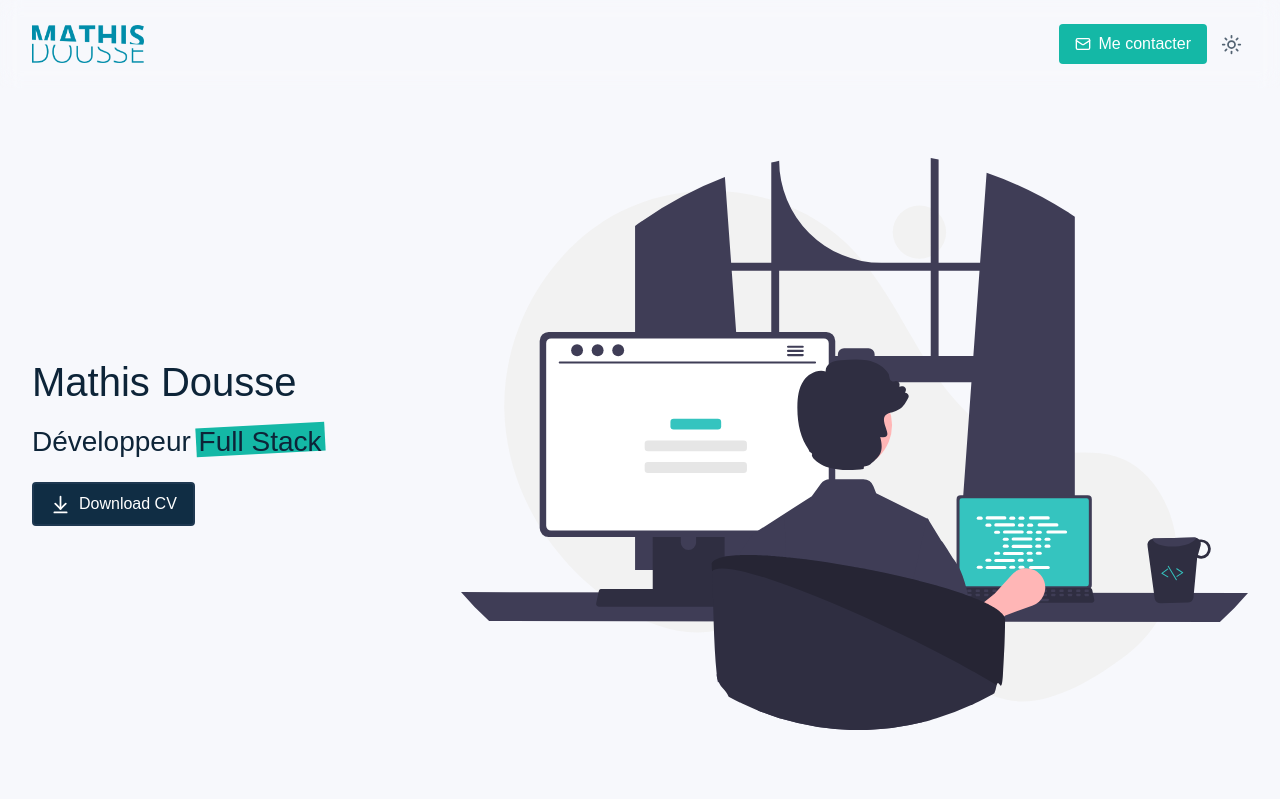
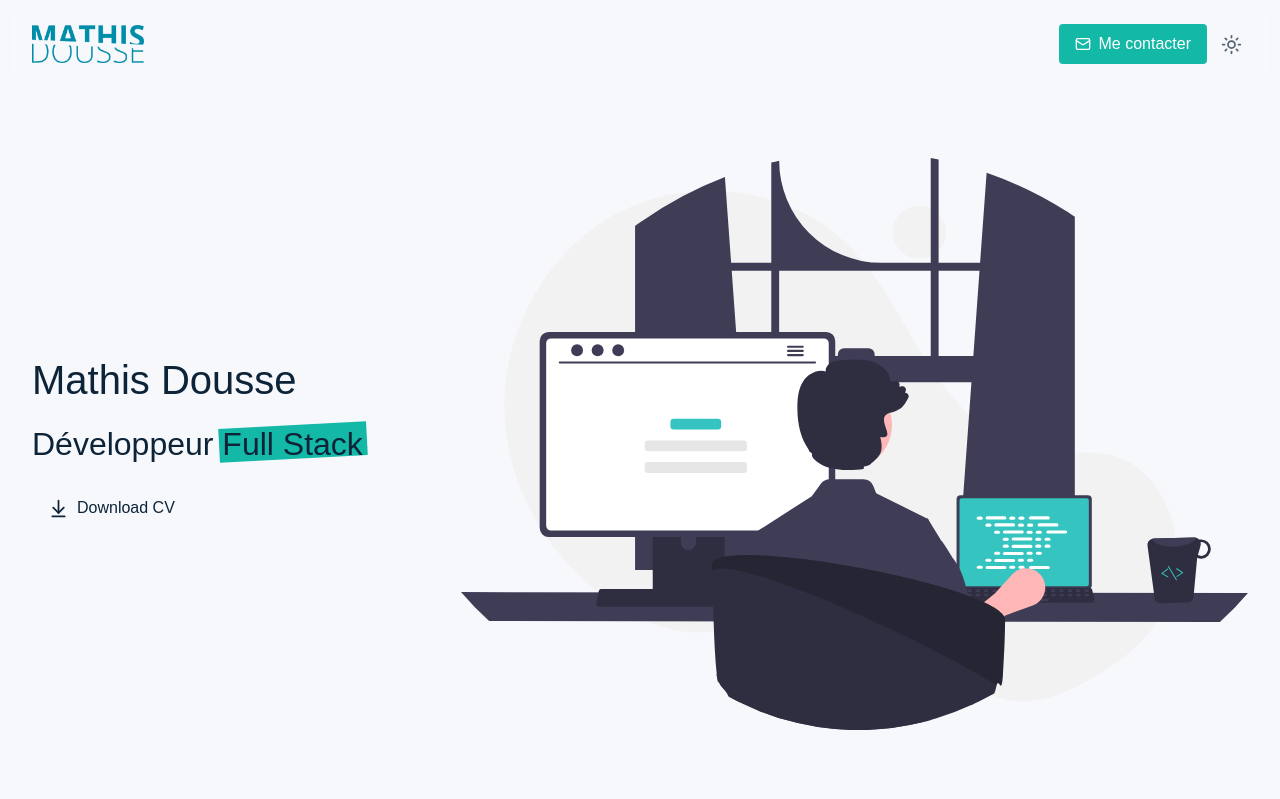
Before and after one commit to FeckNeck/mathisdousse.fr, a Vue app: page / in a window 1280 px wide. Shown: the top 799 px of the page. Built offline with nearby package versions, Linux system fonts and the light colour scheme; a web font is replaced by a local one.

Commit message:
feat(hero): add new CV and dark theme colors

```diff
--- a/src/pages/home/components/hero.vue
+++ b/src/pages/home/components/hero.vue
@@ -7,9 +7,9 @@ import { ArrowDownToLine } from 'lucide-vue-next';
     <div class="hero">
       <div class="hero__infos">
         <h1>Mathis Dousse</h1>
-        <h2>Développeur <span>Full Stack</span></h2>
+        <p>Développeur <span>Full Stack</span></p>
         <a
-          href="/Dousse_Mathis_CV.pdf"
+          href="/Mathis_DOUSSE_CV.pdf"
           target="_blank"
           class="hero__cv-btn"
           aria-label="Download CV"
@@ -27,6 +27,10 @@ import { ArrowDownToLine } from 'lucide-vue-next';
 </template>
 
 <style scoped lang="scss">
+section {
+  padding-block: 0 !important;
+}
+
 .hero {
   display: flex;
   align-items: center;
@@ -41,7 +45,11 @@ import { ArrowDownToLine } from 'lucide-vue-next';
     gap: 1.5rem;
     align-items: flex-start;
 
-    h2 {
+    p {
+      font-size: 2rem;
+      line-height: 2.5rem;
+      font-weight: 400;
+
       span {
         position: relative;
       }
@@ -61,7 +69,7 @@ import { ArrowDownToLine } from 'lucide-vue-next';
       }
     }
 
-    h2 span:hover::before {
+    p span:hover::before {
       transform: rotate(0deg);
     }
   }
@@ -70,10 +78,10 @@ import { ArrowDownToLine } from 'lucide-vue-next';
     display: flex;
     align-items: center;
     padding: 0.5rem 1rem;
-    background-color: var(--gray-800);
-    border: 2px solid var(--gray-700);
+    background-color: var(--secondary);
+    border: 2px solid var(--border);
     border-radius: var(--rounded-sm);
-    color: white;
+    color: inherit;
     gap: 0.5rem;
     cursor: pointer;
     transition: all 300ms ease;
@@ -83,18 +91,17 @@ import { ArrowDownToLine } from 'lucide-vue-next';
       border-color: var(--teal);
     }
   }
-
-  @media (max-width: 768px) {
-    &__infos {
-      align-items: center;
-    }
-  }
 }
 
 @media (max-width: 768px) {
   .hero {
     flex-direction: column;
     justify-content: space-evenly;
+
+    &__infos {
+      align-items: center;
+      text-align: center;
+    }
   }
 }
 </style>
```
Also changed, not shown: 1 other file (tests, documents, lock files or other folders).
